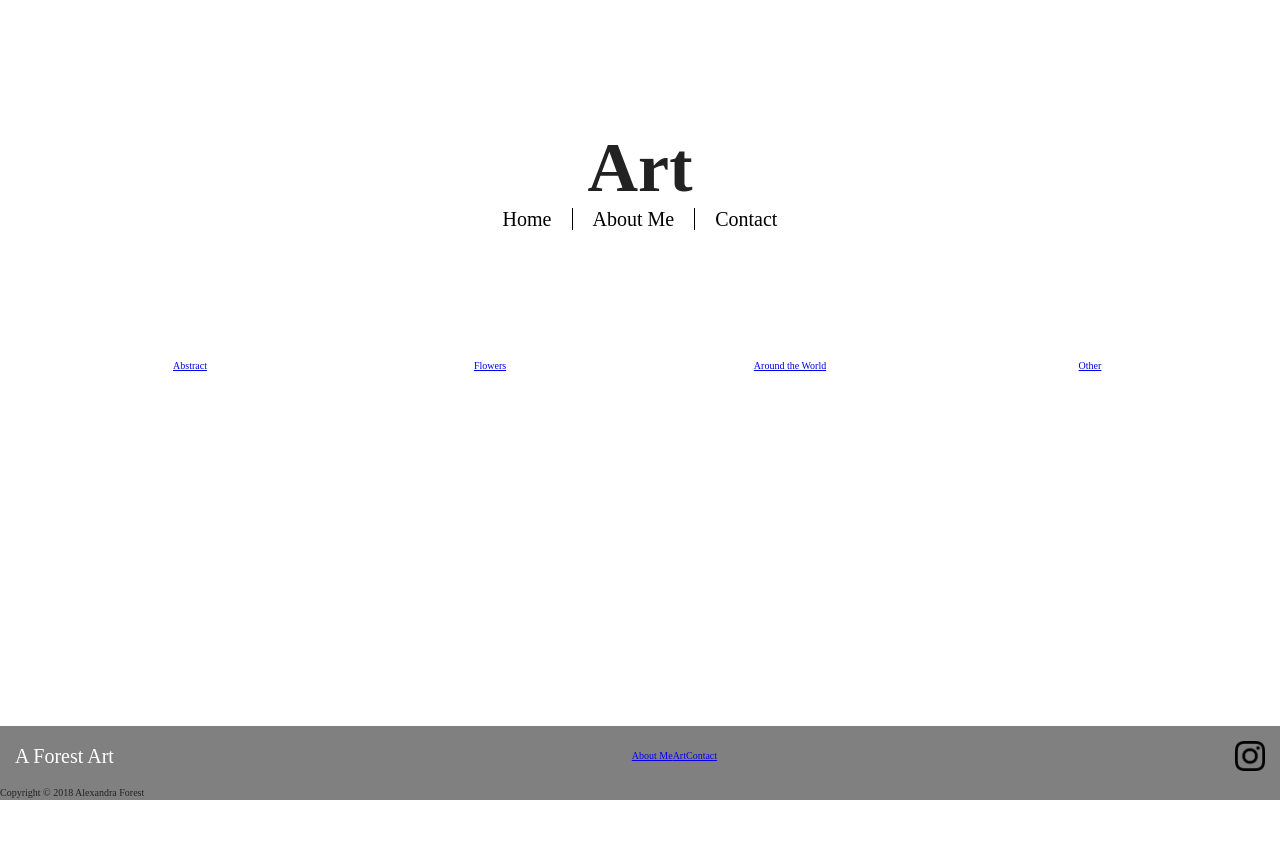
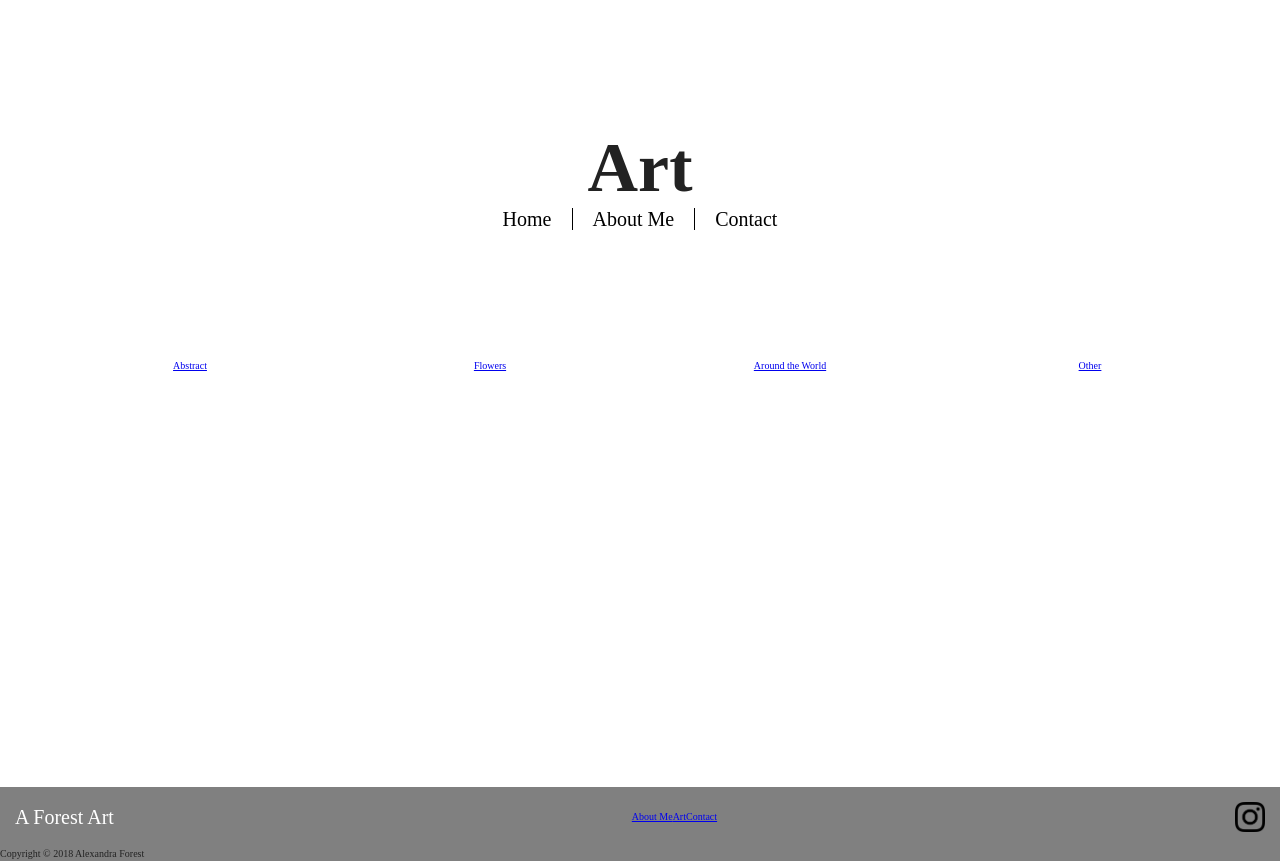
Before and after one commit to williamstrong/ForestArtFrontEnd, a React app: page /art in a window 1280 px wide. Before the commit the page ends 800 px from the top, so only its background shows below. Built offline with nearby package versions, Linux system fonts and the light colour scheme.

Commit message:
Make footer go to bottom of document

```diff
--- a/src/components/shared/footer/Footer.jsx
+++ b/src/components/shared/footer/Footer.jsx
@@ -9,8 +9,6 @@ const igLink = 'http://www.instagram.com/aforestart';
 
 const styles = {
   footer: css({
-    position: 'absolute',
-    bottom: '0',
     marginTop: '10%',
     width: '100%',
     background: 'grey',
```
